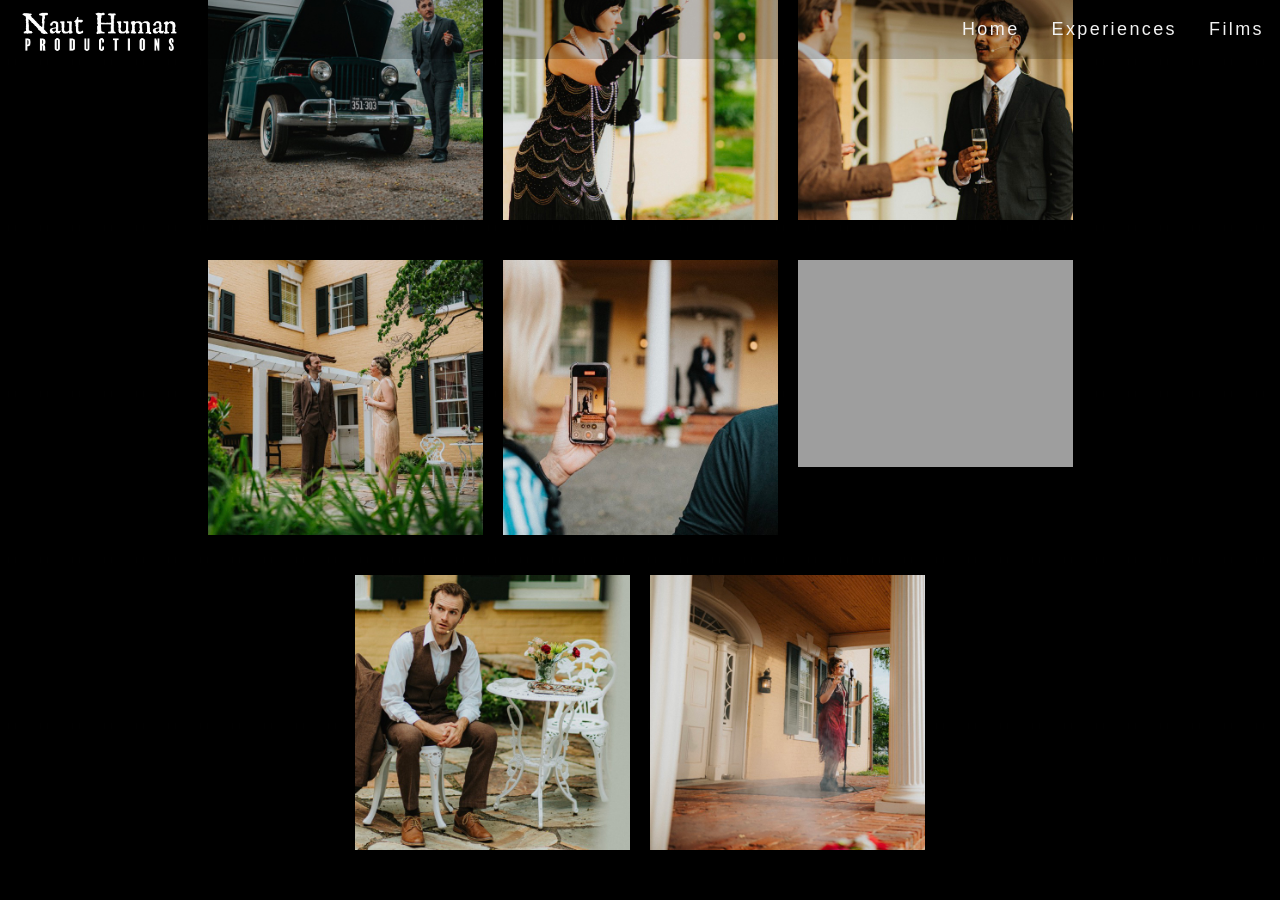
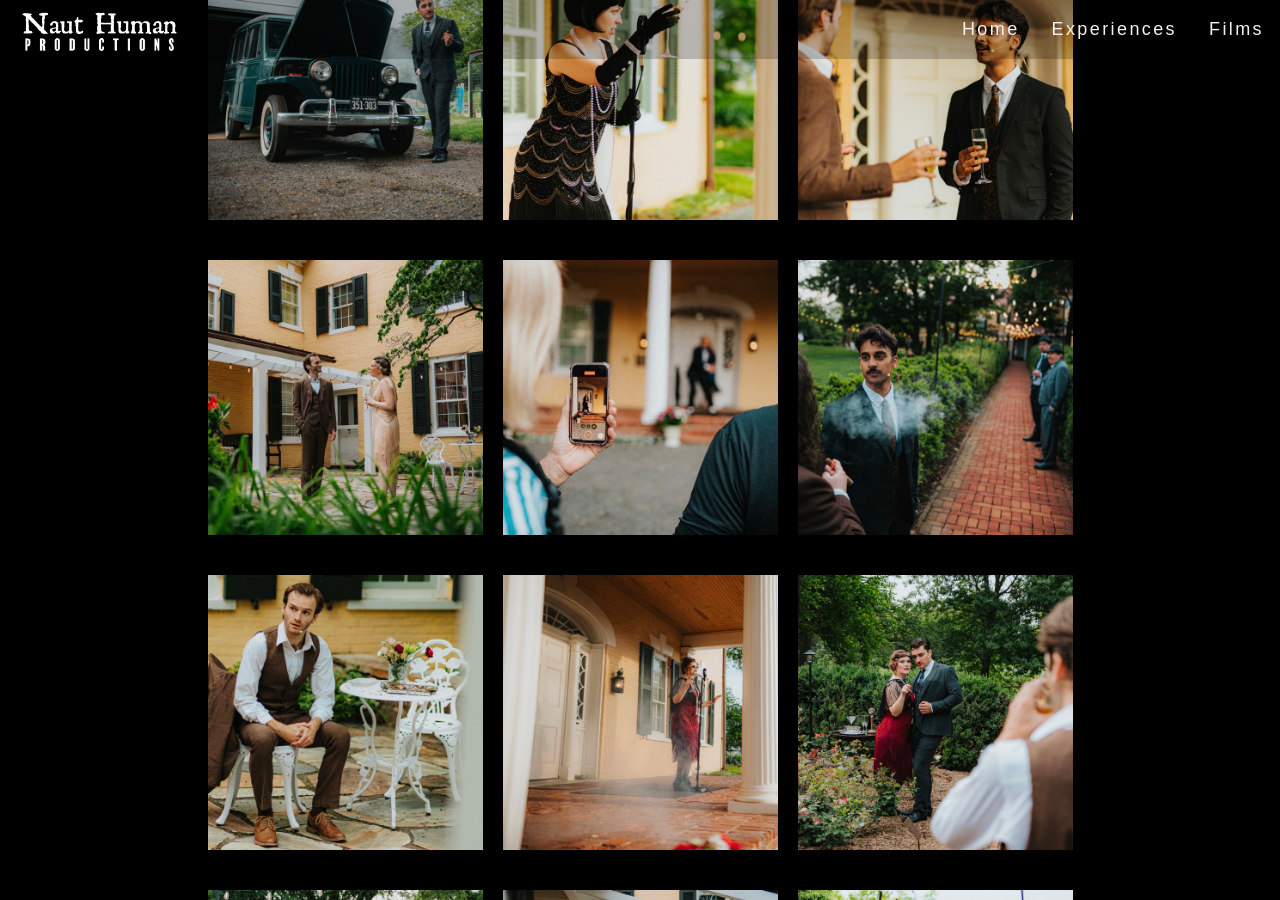
Before and after one commit to nauthuman/website, a Jekyll site: the page built from gatsbytickets.html, in a window 1280 px wide and 900 px high, scrolled down 3289 px. Built offline with Jekyll 4.4.1, drawn with Linux system fonts in a browser that asks for light colours; some web fonts are replaced.

Commit message:
Update gatsbygallery_panel.html

```diff
--- a/_includes/gatsbygallery_panel.html
+++ b/_includes/gatsbygallery_panel.html
@@ -129,7 +129,7 @@ div.exps-wrapper {
       </div>
     <div class="exps-cell">
          <!-- <a href="https://www.youtube.com/watch?v=SBoctrdwJHU" target="_blank">-->
-          <img src="{{site.url}}/images/gatsby/GatsbyGallery08" alt="Gatsby"/>
+          <img src="{{site.url}}/images/gatsby/GatsbyGallery08.jpeg" alt="Gatsby"/>
         </a>
       </div>
 	<div class="exps-cell">
@@ -142,27 +142,27 @@ div.exps-wrapper {
           <img src="{{site.url}}/images/gatsby/GatsbyGallery03.jpeg" alt="Gatsby"/>
         </a>
       </div>
-	<!--<div class="exps-cell">
-        <a href="https://vimeo.com/650408085?share=copy" target="_blank">
-          <img src="{{site.url}}/images/works/Love Unplugged Thumbnail.png" alt=""/>
+	<div class="exps-cell">
+        <!--<a href="https://vimeo.com/650408085?share=copy" target="_blank">-->
+          <img src="{{site.url}}/images/gatsby/GatsbyGallery05.jpeg" alt=""/>
         </a>
       </div>
 	<div class="exps-cell">
-        <a href="https://www.youtube.com/watch?v=C3V2Q-lcwII" target="_blank">
-          <img src="{{site.url}}/images/works/DRACULA IN THE DARK 2 – THUMBNAIL.png" alt=""/>
+       <!-- <a href="https://www.youtube.com/watch?v=C3V2Q-lcwII" target="_blank">-->
+          <img src="{{site.url}}/images/gatsby/GatsbyGallery07.jpeg" alt=""/>
         </a>
       </div>
 	<div class="exps-cell">
-        <a href="https://www.youtube.com/watch?v=bxZpo_WGyxk" target="_blank">
-          <img src="{{site.url}}/images/works/TakeAHintLVThumbnail.png" alt=""/>
+       <!-- <a href="https://www.youtube.com/watch?v=bxZpo_WGyxk" target="_blank">-->
+          <img src="{{site.url}}/images/gatsby/GatsbyGallery04.jpeg" alt=""/>
         </a>
       </div>
 	<div class="exps-cell">
-        <a href="https://www.youtube.com/watch?v=7SkCO_5GXoc" target="_blank">
-          <img src="{{site.url}}/images/works/HOLYWATERThumbnail.jpg" alt=""/>
+       <!-- <a href="https://www.youtube.com/watch?v=7SkCO_5GXoc" target="_blank">-->
+          <img src="{{site.url}}/images/gatsby/GatsbyGallery16.jpeg" alt=""/>
         </a>
       </div>
-	<div class="exps-cell">
+	<!--<div class="exps-cell">
         <a href="https://www.youtube.com/watch?v=J-bS0JeGvNU" target="_blank">
           <img src="{{site.url}}/images/works/WATERLVThumbnail.png" alt=""/>
         </a>
```
